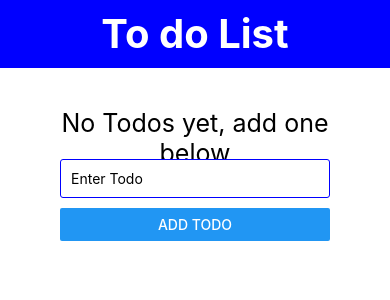
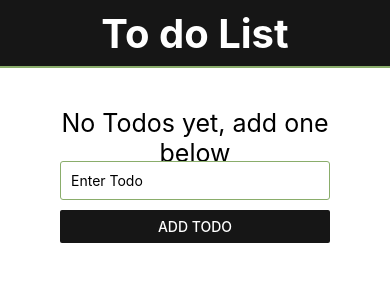
Before and after one commit to mo-shawa/react-native-todo-app, a React Native app: screen / in a window 390 px wide. Shown: the top 300 px of the page. Built offline with nearby package versions, Linux system fonts and the light colour scheme.

Commit message:
edit colors

```diff
--- a/App.js
+++ b/App.js
@@ -1,6 +1,6 @@
 import React, { useState } from 'react';
-import { StatusBar } from 'expo-status-bar';
-import { StyleSheet, Text, View, TextInput, Button, ScrollView } from 'react-native';
+// import { StatusBar } from 'expo-status-bar';
+import { StyleSheet, Text, View, TextInput, Button, ScrollView, StatusBar } from 'react-native';
 import TodoItem from './components/TodoItem';
 import Header from './components/Header';
 
@@ -25,6 +25,7 @@ export default function App() {
   // subtasks [progress bars]
   return (
     <View>
+      <StatusBar barStyle={'light-content'} />
       <Header title='To do List' />
       <View style={styles.container}>
         <ScrollView>
@@ -39,7 +40,7 @@ export default function App() {
         </ScrollView>
         <View>
           <TextInput style={styles.textInput} placeholder='Enter Todo' onChangeText={text => setTodoItem(text)} value={todoItem} />
-          <Button style={styles.button} title='Add Todo' onPress={() => addTodoItem()} />
+          <Button color={'#161616'} style={styles.button} title='Add Todo' onPress={() => addTodoItem()} />
         </View>
       </View>
     </View>
@@ -56,8 +57,8 @@ const styles = StyleSheet.create({
   },
   textInput: {
     padding: 10,
-    borderColor: 'blue',
-    borderWidth: 0.5,
+    borderColor: '#8AAD6B',
+    borderWidth: 1,
     borderRadius: 3,
     marginBottom: 10
   },
--- a/components/Header.jsx
+++ b/components/Header.jsx
@@ -11,15 +11,16 @@ export default function Header(props) {
 
 const styles = StyleSheet.create({
     header: {
-        backgroundColor: 'blue',
+        backgroundColor: '#161616',
         height: '25%',
         display: 'flex',
         alignItems: 'center',
         justifyContent: 'center',
         // borderBottomRightRadius: 100,
-        // borderBottomWidth: 0,
+        // borderBottomLeftRadius: 40,
+        borderBottomWidth: 2,
         // borderRightWidth: 2,
-        // borderColor: 'cyan'
+        borderColor: '#8AAD6B'
     },
     title: {
         fontSize: 40,
--- a/components/TodoItem.jsx
+++ b/components/TodoItem.jsx
@@ -19,7 +19,7 @@ const styles = StyleSheet.create({
         marginTop: 5,
         borderRadius: 5,
         borderWidth: 0.5,
-        borderColor: 'blue',
+        borderColor: '#8AAD6B',
         display: 'flex',
         flexDirection: 'row',
         justifyContent: 'space-between',
```
